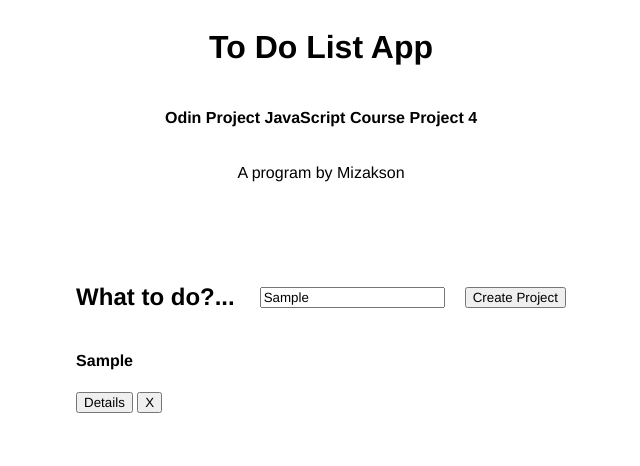
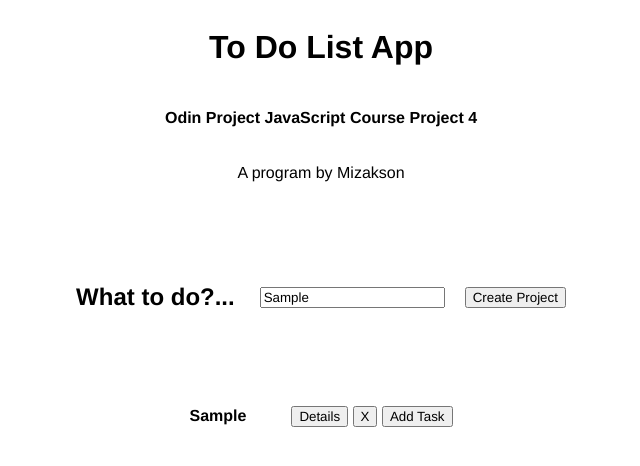
Before and after one commit to Mizakson/todo_list, a website built with webpack: page public/index.html in a window 1280 px wide. Both pictures are taken after typing "Sample" into the empty fields and a click on the button "Create Project". Shown: the whole page, without its empty margins (319-959 px from the left). Built offline with nearby package versions, Linux system fonts and the light colour scheme.

Commit message:
Edit project card styling
padding, justify-content

```diff
--- a/public/styles.css
+++ b/public/styles.css
@@ -26,4 +26,16 @@ body, .app-header {
     display: flex;
     gap: 25px;
     align-items: center;
+    padding-bottom: 50px;
 }
+
+.card {
+    display: flex;
+    align-items: center;
+    justify-content: center;
+    gap: 35px;
+}
+
+.card-header, .project-btns {
+    padding: 5px;
+}
--- a/src/modules/view/view.js
+++ b/src/modules/view/view.js
@@ -78,6 +78,7 @@ export const config = (function () {
             btns.innerHTML = `
             <button class='project-details'>Details</button>
             <button class='project-delete'>X</button>
+            <button class='add-task'>Add Task</button>
             `
             card.appendChild(btns);
 
```
